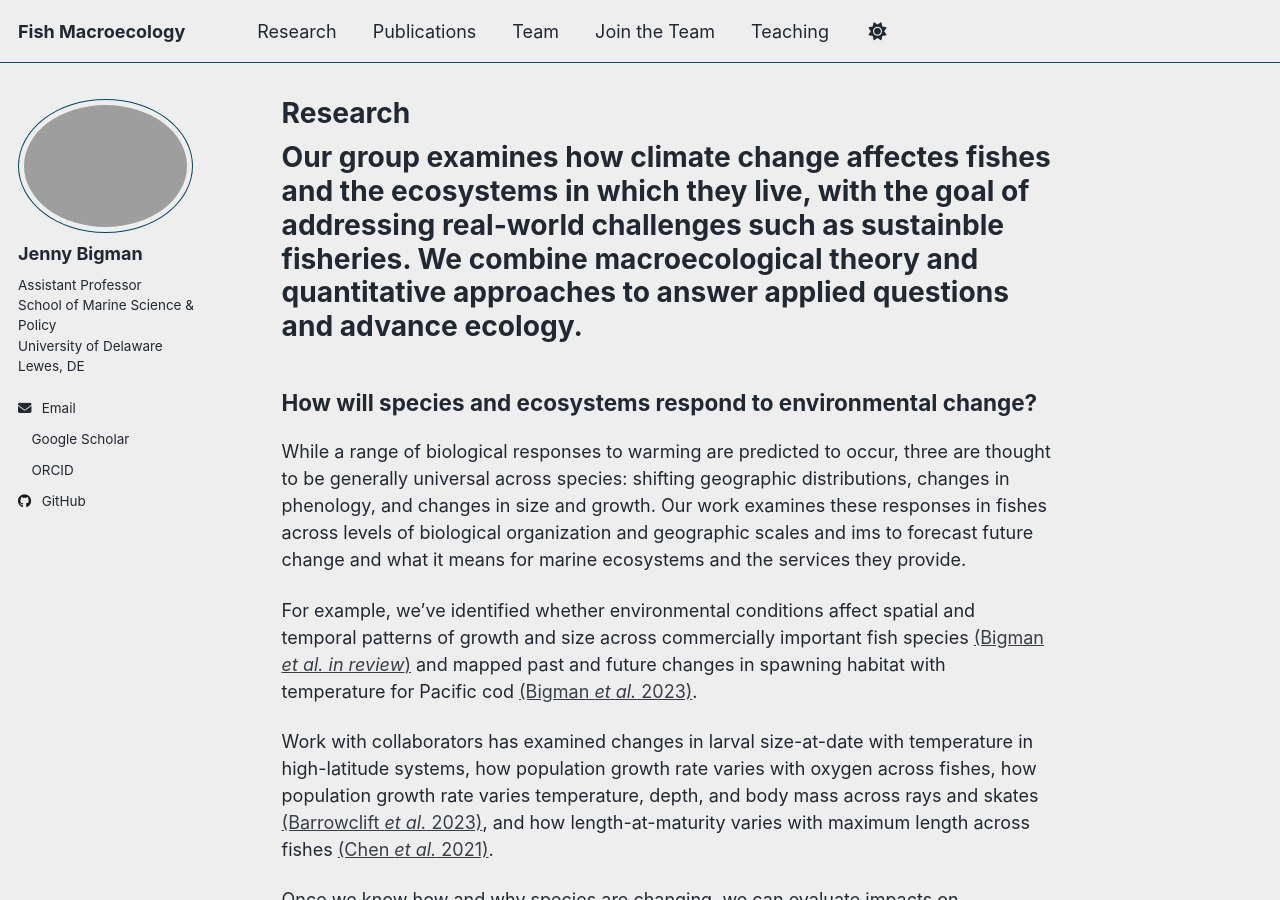
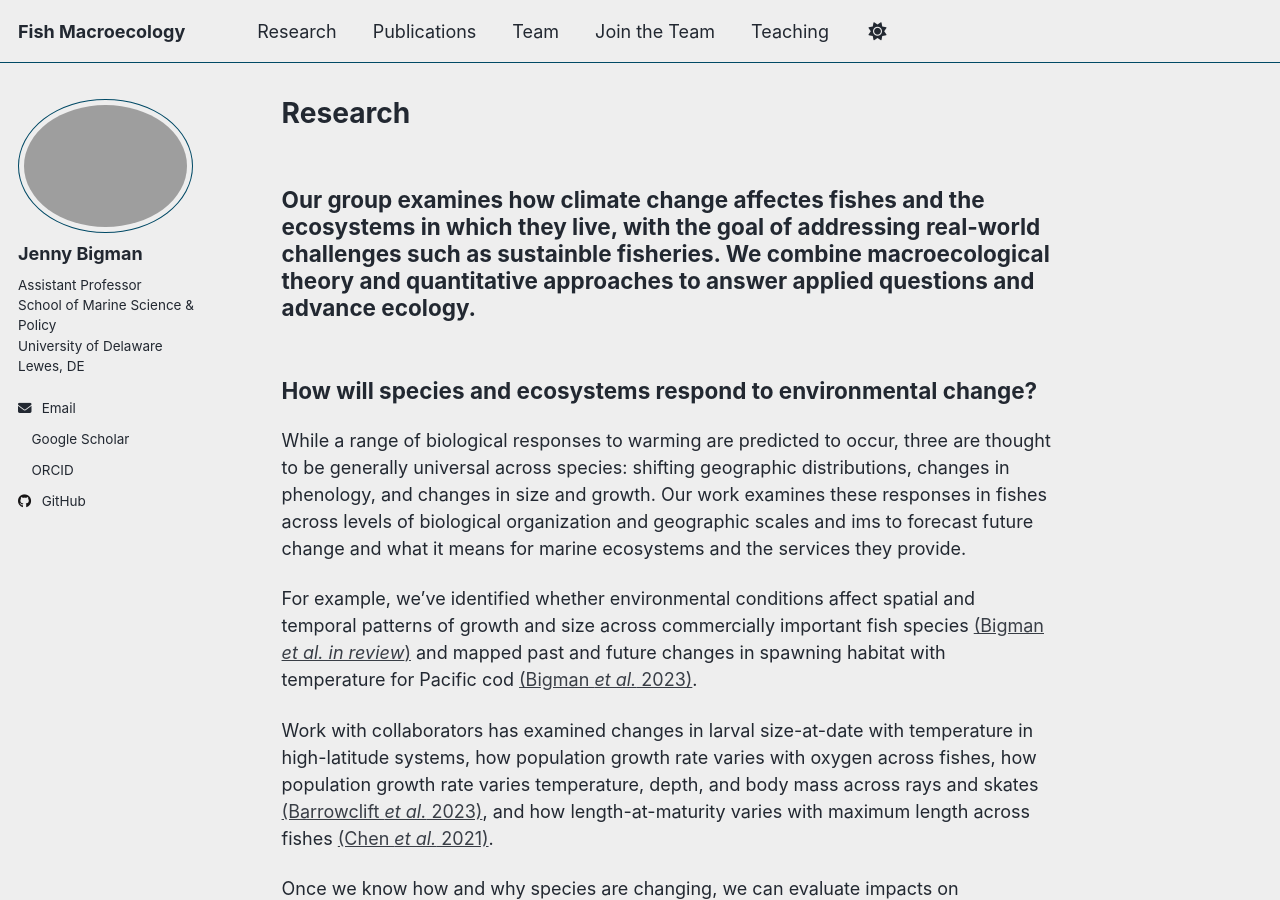
Before and after one commit to jennybigman/jennybigman.github.io, a Jekyll site: the page built from _pages/research.md, in a window 1280 px wide and 900 px high. Built offline with Jekyll 4.4.1, drawn with Linux system fonts in a browser that asks for light colours; a script that is not in the unit is left out.

```diff
--- a/_pages/research.md
+++ b/_pages/research.md
@@ -18,12 +18,9 @@ author_profile: true
 .page__content hr { display: none !important; }
 </style>
 
-Our group examines how climate change affectes fishes and the ecosystems in which they live, with the goal of addressing real-world challenges such as sustainble fisheries. We combine macroecological theory and quantitative approaches to answer applied questions and advance ecology.
-===============
+## Our group examines how climate change affectes fishes and the ecosystems in which they live, with the goal of addressing real-world challenges such as sustainble fisheries. We combine macroecological theory and quantitative approaches to answer applied questions and advance ecology.
 
-
-How will species and ecosystems respond to environmental change?
----------------
+## How will species and ecosystems respond to environmental change?
 
 While a range of biological responses to warming are predicted to occur, three are thought to be generally universal across  species: shifting geographic distributions, changes in phenology, and changes in size and growth. Our work examines these responses in fishes across levels of biological organization and geographic scales and ims to forecast future change and what it means for marine ecosystems and the services they provide.
 
@@ -33,14 +30,12 @@ Work with collaborators has examined changes in larval size-at-date with tempera
 
 Once we know how and why species are changing, we can evaluate impacts on ecosystems and the services they provide, including fisheries. We integrate quantitative modeling with oceanographic data and models to forecast biological change and its consequences for marine systems and fisheries.
 
-What are the fundamental processes that underlie biological change?
----------------
+## What are the fundamental processes that underlie biological change?
 
 To predict how future change will affect the ecology of fishes, we must understand the proceses that govern species' responses. Our work in this area investigates why fishes respond to environmental change and whether ecological theory can help us identify the underlying forces driving such change.
 
 Work in this area has examined whether the demography and extinction risk of populations is affected by the interplay of temperature, ecology, and physiology [(Barrowclift <em>et al. in review</em>](https://www.biorxiv.org/content/10.1101/2024.01.02.573919v2); [Wong <em>et al. 2021 a</em>](https://royalsocietypublishing.org/doi/full/10.1098/rspb.2021.0910); [Wong <em>et al.</em> 2021 <em>b</em>](); [Gravel <em>et al.</em> 2024)](https://onlinelibrary.wiley.com/doi/full/10.1111/faf.12811), quantified how oxygen uptake varies with temperature and size across fishes and other vertebrates [(Bigman <em>et al.</em> 2021)](https://www.science.org/doi/full/10.1126/sciadv.abe5163), explored whether oxygen is important in explaining patterns of growth across fishes ([Bigman <em>et al.</em> 2023 <em>a</em>)](https://onlinelibrary.wiley.com/doi/full/10.1111/faf.12757); [Bigman <em>et al.</em> 2023 <em>b</em>](https://onlinelibrary.wiley.com/doi/full/10.1111/faf.12730); [Prinzing <em>et al.</em> 2023](https://journals.biologists.com/jeb/article/226/15/jeb246054/325844)), and has evaluated proxies of metabolic demand for linking to temperature and environmental conditions ([Bigman <em>et al.</em> 2018](https://onlinelibrary.wiley.com/doi/full/10.1002/jmor.20879); [Vanderwright <em>et al.</em> 2020](https://academic.oup.com/conphys/article/8/1/coaa102/6020068)).
 
-Best practices in quantitative modeling
----------------
+## Best practices in quantitative modeling
 
 Working across scales, fields, and data types raises computational challenges. We develop novel quantitative approches and identify best practices in quantitative ecology. For example, we explored the consequence of model selection for understanding  the effects of temperature and oxygen on size and growth [(Bigman <em>et al. in review</em>)](https://www.biorxiv.org/content/10.1101/2025.09.02.673738v1.abstract) and developed novel Bayesian statistical frameworks to propagate uncertainty in relationships within species when examined across species [(Bigman <em>et al.<em> 2021](https://www.science.org/doi/full/10.1126/sciadv.abe5163); [Bigman <em>et al.</em> 2023 <em>a</em>](https://onlinelibrary.wiley.com/doi/full/10.1111/faf.12757); [Bigman <em>et al.</em> 2023 <em>b</em>)](https://onlinelibrary.wiley.com/doi/full/10.1111/faf.12730). Additionally, our work includes understanding how the complex nature of spatiotemporal models affects our understanding of species’ responses to climate change (Bigman et al. in prep a). We are active in the open science movement and write papers that call for data standardization and best practices when using big data (e.g., [Audzijonyte et al. 2025](https://onlinelibrary.wiley.com/doi/full/10.1111/gcb.70296)).
```
